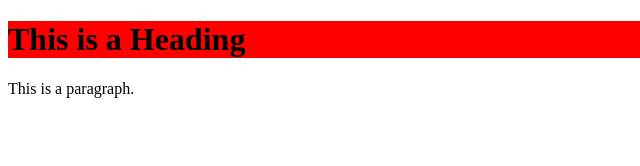
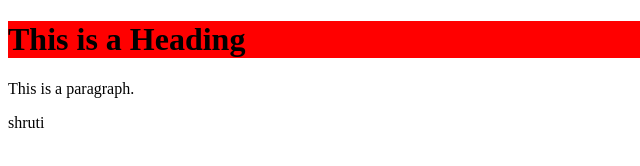
Before and after one commit to shru-01ti/shru-01ti.github.io, a plain HTML site: page index.html in a window 1280 px wide. Shown: the full height of the page, 0-640 px from the left. Drawn offline with Linux system fonts and the light colour scheme.

Commit message:
child1 is merged to master

```diff
--- a/index.html
+++ b/index.html
@@ -8,6 +8,7 @@
 
 <h1>This is a Heading</h1>
 <p>This is a paragraph.</p>
+<p>shruti</p>
 
 </body>
 </html>
```
